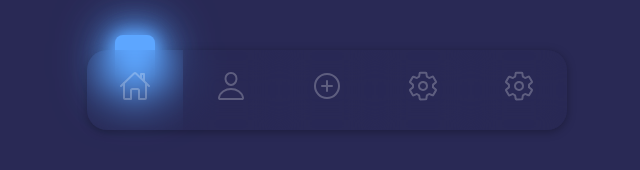
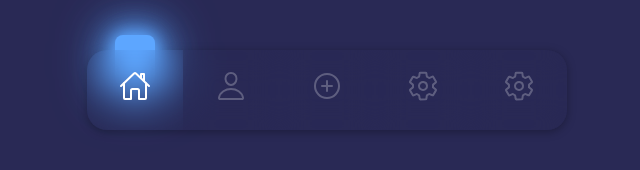
Before and after one commit to AlexisPQA/glassmorphism, a plain HTML site: page index.html in a window 1280 px wide. Both pictures are taken after a click on the element 448 px from the left and 400 px from the top of the page. Shown: the part 310-480 px from the top of the page, 313-953 px from the left. Drawn offline with nearby package versions, Linux system fonts and the light colour scheme.

Commit message:
fix color icon when menu actived

```diff
--- a/style.css
+++ b/style.css
@@ -161,3 +161,7 @@ body{
     0 0 45px rgb(209, 50, 183),
     0 0 60px rgb(209, 50, 183);
 }
+
+.navigation__item--active ion-icon{
+    opacity:1;
+}
```
